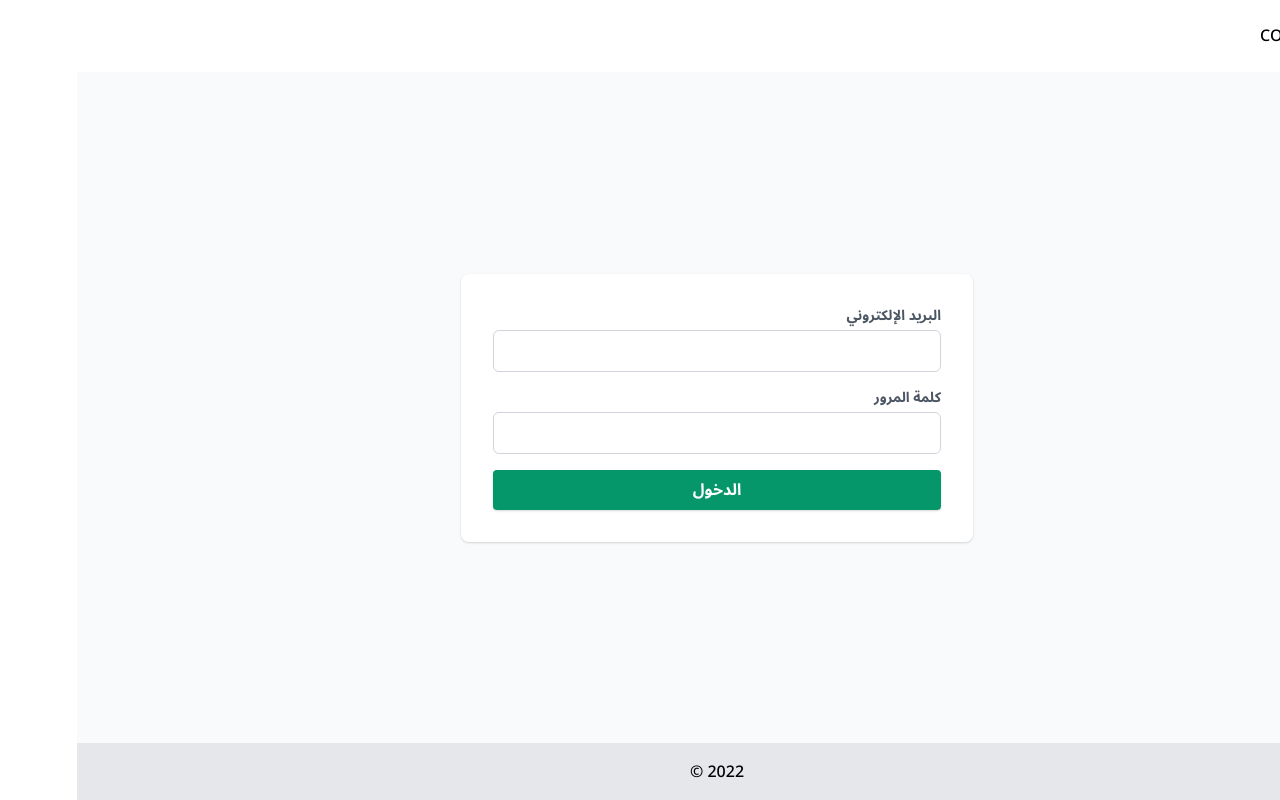
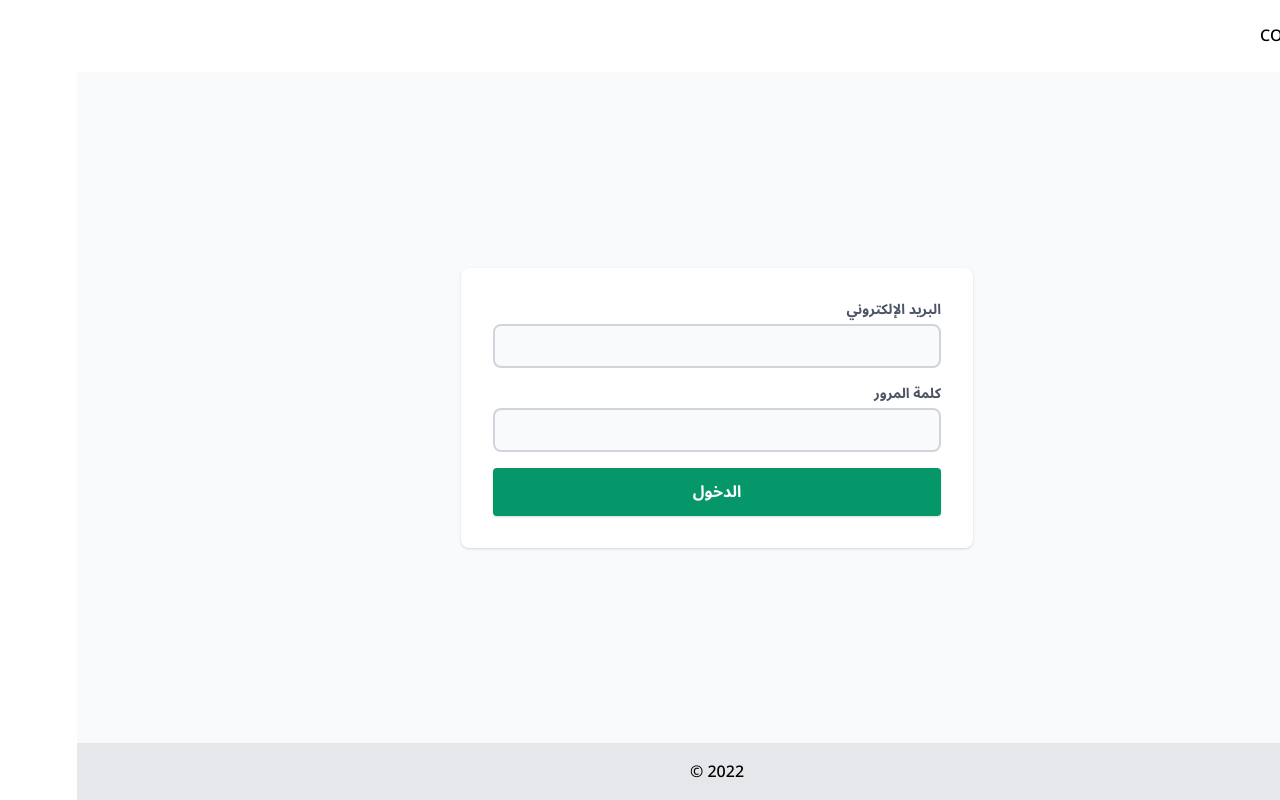
Before and after one commit to irakan/COVID19, a Nuxt app in the folder frontend/: page /login in a window 1280 px wide. Built offline with nearby package versions, Linux system fonts and the light colour scheme; no server answers.

Commit message:
style buttons

```diff
--- a/frontend/pages/login.vue
+++ b/frontend/pages/login.vue
@@ -11,7 +11,7 @@
             v-model="form.email"
             type="email"
             name="email"
-            class="block w-full px-3 py-2 border border-gray-300 placeholder-gray-500 text-gray-900 rounded-md focus:outline-none focus:ring-green-500 focus:border-green-500 appearance-none"
+            class="bg-gray-50 border-2 border-gray-300 w-full rounded-lg focus:border-green-500 focus:bg-transparent py-2 px-3 outline-none appearance-none text-gray-600"
             required
           />
         </div>
@@ -23,14 +23,14 @@
             v-model="form.password"
             type="password"
             name="password"
-            class="block w-full px-3 py-2 border border-gray-300 placeholder-gray-500 text-gray-900 rounded-md focus:outline-none focus:ring-green-500 focus:border-green-500 appearance-none"
+            class="bg-gray-50 border-2 border-gray-300 w-full rounded-lg focus:border-green-500 focus:bg-transparent py-2 px-3 outline-none appearance-none text-gray-600"
             required
           />
         </div>
         <div>
           <button
             type="submit"
-            class="inline-flex justify-center items-center bg-green-600 hover:bg-green-700 hover:border-green-700 rounded text-white border-green-600 font-semibold shadow focus:outline-none py-2 px-3 w-full"
+            class="inline-flex justify-center items-center bg-green-600 hover:bg-green-700 hover:border-green-700 rounded text-white border-green-600 font-semibold shadow focus:outline-none py-3 px-5 w-full"
           >
             <span v-if="!processing">الدخول</span>
             <svg
```
